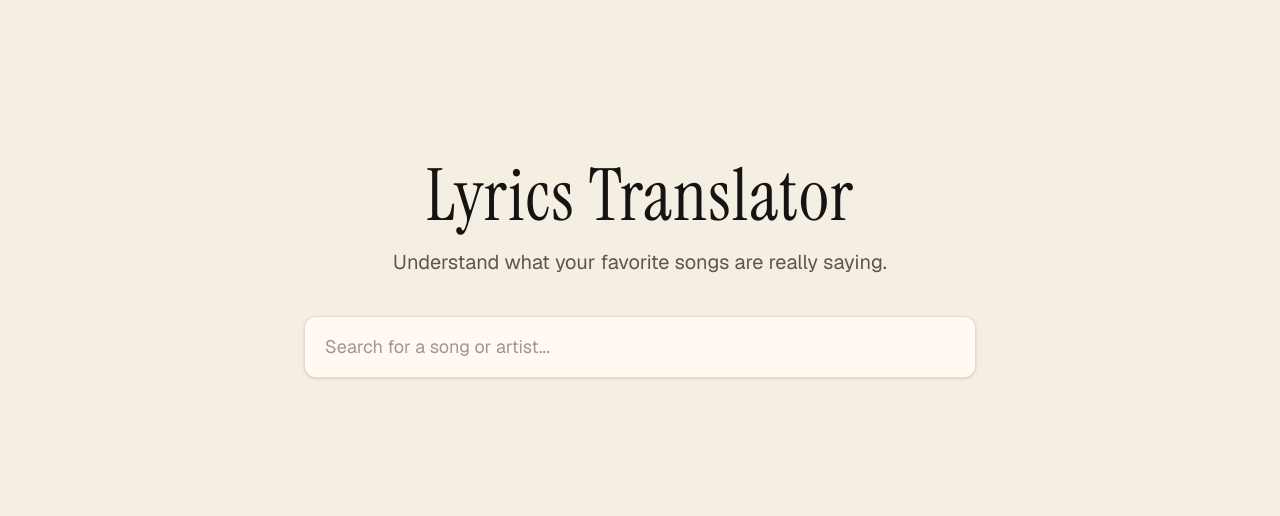
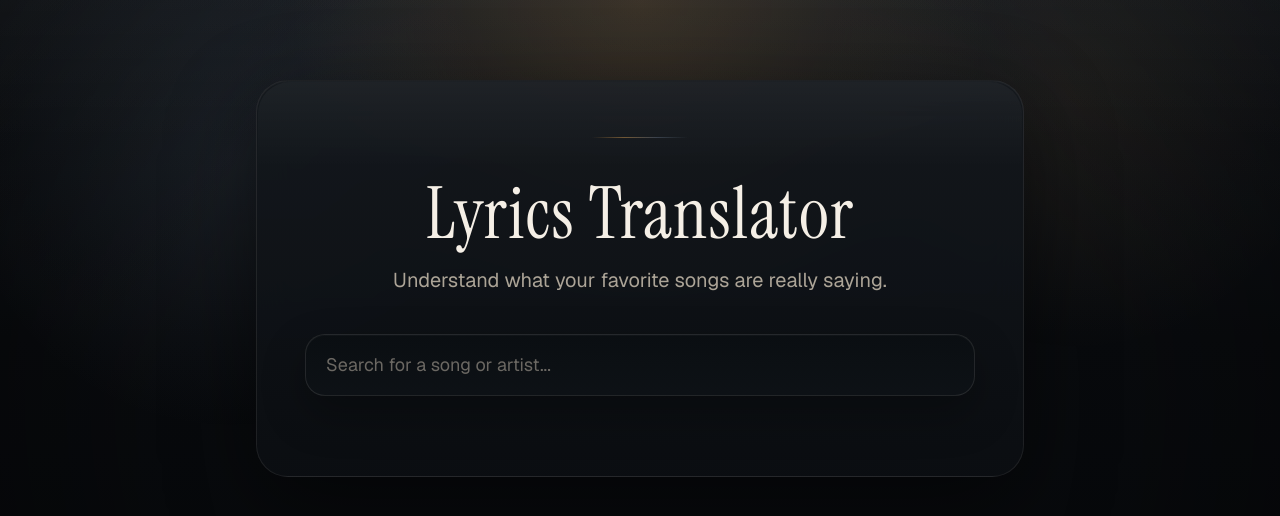
Before and after one commit to nitinm21/lyrics_translator, a Next.js app: page / in a window 1280 px wide. Shown: the top 516 px of the page. Built offline with nearby package versions, Linux system fonts and the light colour scheme.

Commit message:
dark mode

```diff
--- a/app/globals.css
+++ b/app/globals.css
@@ -1,16 +1,20 @@
 @import "tailwindcss";
 
 @theme {
-  --color-background: #F4EEE3;
-  --color-surface: #FFF9F1;
-  --color-primary: #161412;
-  --color-secondary: #5E564E;
-  --color-accent-1: #C65A1E;
-  --color-accent-2: #1F4E8C;
-  --color-divider: rgba(22, 20, 18, 0.12);
+  --color-background: #090b0e;
+  --color-surface: #14181d;
+  --color-primary: #f5efe6;
+  --color-secondary: #aca497;
+  --color-accent-1: #d69a4b;
+  --color-accent-2: #93a9c7;
+  --color-divider: rgba(245, 239, 230, 0.1);
 
   --font-sans: "Geist", system-ui, sans-serif;
   --font-serif: "Instrument Serif", Georgia, serif;
+}
+
+:root {
+  color-scheme: dark;
 }
 
 html {
@@ -22,10 +26,126 @@ body {
   font-family: var(--font-sans);
   -webkit-font-smoothing: antialiased;
   -moz-osx-font-smoothing: grayscale;
+  position: relative;
+  isolation: isolate;
+  background:
+    linear-gradient(180deg, rgba(20, 24, 29, 0.96) 0%, rgba(9, 11, 14, 1) 42%, rgba(5, 7, 9, 1) 100%);
+  color: var(--color-primary);
+}
+
+body::before {
+  content: "";
+  position: fixed;
+  inset: 0;
+  z-index: -2;
+  pointer-events: none;
+  background:
+    radial-gradient(circle at top center, rgba(214, 154, 75, 0.18), transparent 34%),
+    radial-gradient(circle at 18% 20%, rgba(147, 169, 199, 0.09), transparent 22%),
+    radial-gradient(circle at 84% 12%, rgba(214, 154, 75, 0.07), transparent 20%);
+}
+
+body::after {
+  content: "";
+  position: fixed;
+  inset: 0;
+  z-index: -1;
+  pointer-events: none;
+  background:
+    linear-gradient(180deg, rgba(255, 255, 255, 0.025), transparent 18%),
+    radial-gradient(circle at center, transparent 58%, rgba(0, 0, 0, 0.36) 100%);
 }
 
 h1, h2, h3, h4, h5, h6 {
   font-family: var(--font-serif);
+}
+
+::selection {
+  background: rgba(214, 154, 75, 0.28);
+  color: var(--color-primary);
+}
+
+.page-shell {
+  position: relative;
+  overflow: hidden;
+}
+
+.page-shell::before {
+  content: "";
+  position: absolute;
+  inset: 1px;
+  border-radius: inherit;
+  pointer-events: none;
+  background: linear-gradient(180deg, rgba(255, 255, 255, 0.045), rgba(255, 255, 255, 0) 22%);
+}
+
+.room-panel {
+  background: linear-gradient(180deg, rgba(20, 24, 29, 0.92), rgba(11, 14, 18, 0.96));
+  border: 1px solid rgba(245, 239, 230, 0.08);
+  box-shadow:
+    0 28px 90px rgba(0, 0, 0, 0.46),
+    inset 0 1px 0 rgba(255, 255, 255, 0.035);
+  backdrop-filter: blur(18px);
+}
+
+.room-card {
+  background: linear-gradient(180deg, rgba(23, 28, 34, 0.96), rgba(16, 19, 24, 0.96));
+  border: 1px solid rgba(245, 239, 230, 0.08);
+  box-shadow:
+    0 18px 44px rgba(0, 0, 0, 0.28),
+    inset 0 1px 0 rgba(255, 255, 255, 0.025);
+}
+
+.room-card-interactive {
+  transition:
+    transform 160ms ease,
+    border-color 160ms ease,
+    box-shadow 160ms ease,
+    background 160ms ease;
+}
+
+.room-card-interactive:hover {
+  transform: translateY(-1px);
+  border-color: rgba(214, 154, 75, 0.24);
+  background: linear-gradient(180deg, rgba(25, 30, 36, 0.98), rgba(17, 21, 26, 0.98));
+  box-shadow:
+    0 24px 54px rgba(0, 0, 0, 0.34),
+    0 0 0 1px rgba(214, 154, 75, 0.08);
+}
+
+.room-input {
+  background: linear-gradient(180deg, rgba(11, 14, 18, 0.94), rgba(14, 18, 22, 0.94));
+  border: 1px solid rgba(245, 239, 230, 0.1);
+  box-shadow:
+    inset 0 1px 0 rgba(255, 255, 255, 0.025),
+    0 18px 44px rgba(0, 0, 0, 0.28);
+}
+
+.room-input:focus {
+  border-color: rgba(214, 154, 75, 0.34);
+  box-shadow:
+    inset 0 1px 0 rgba(255, 255, 255, 0.03),
+    0 0 0 4px rgba(214, 154, 75, 0.12),
+    0 22px 48px rgba(0, 0, 0, 0.32);
+}
+
+.room-dropdown {
+  background: linear-gradient(180deg, rgba(21, 25, 30, 0.96), rgba(13, 16, 20, 0.98));
+  border: 1px solid rgba(245, 239, 230, 0.08);
+  box-shadow:
+    0 30px 72px rgba(0, 0, 0, 0.42),
+    inset 0 1px 0 rgba(255, 255, 255, 0.03);
+  backdrop-filter: blur(18px);
+}
+
+.ambient-rule {
+  background: linear-gradient(
+    90deg,
+    transparent,
+    rgba(214, 154, 75, 0.48),
+    rgba(147, 169, 199, 0.28),
+    transparent
+  );
 }
 
 @keyframes fade-in-up {
@@ -56,9 +176,9 @@ h1, h2, h3, h4, h5, h6 {
 .animate-shimmer {
   background: linear-gradient(
     90deg,
-    rgba(22, 20, 18, 0.06) 0%,
-    rgba(22, 20, 18, 0.12) 40%,
-    rgba(22, 20, 18, 0.06) 80%
+    rgba(245, 239, 230, 0.04) 0%,
+    rgba(245, 239, 230, 0.11) 40%,
+    rgba(245, 239, 230, 0.04) 80%
   );
   background-size: 200% 100%;
   animation: shimmer 1.8s ease-in-out infinite;
@@ -150,3 +270,14 @@ h1, h2, h3, h4, h5, h6 {
 .animate-loading-rail {
   animation: loading-rail 1.6s ease-in-out infinite;
 }
+
+@media (prefers-reduced-motion: reduce) {
+  *,
+  *::before,
+  *::after {
+    animation-duration: 0.01ms !important;
+    animation-iteration-count: 1 !important;
+    transition-duration: 0.01ms !important;
+    scroll-behavior: auto !important;
+  }
+}
--- a/app/page.tsx
+++ b/app/page.tsx
@@ -2,8 +2,10 @@ import { SearchShell } from "@/components/search/search-shell";
 
 export default function HomePage() {
   return (
-    <main className="flex min-h-screen flex-col items-center px-4 pt-16 pb-12 sm:px-6 sm:pt-24 sm:pb-16 md:pt-40">
-      <div className="w-full max-w-2xl text-center">
+    <main className="flex min-h-screen flex-col items-center px-4 py-10 sm:px-6 sm:py-14 md:py-20">
+      <div className="page-shell room-panel w-full max-w-3xl rounded-[32px] px-5 py-8 sm:px-8 sm:py-12 md:px-12 md:py-14">
+        <div className="mx-auto mb-8 h-px w-24 ambient-rule sm:mb-10" />
+        <div className="mx-auto w-full max-w-2xl text-center">
           <h1 className="font-serif text-4xl font-normal tracking-[0.02em] text-primary sm:text-5xl md:text-7xl">
             Lyrics Translator
           </h1>
@@ -14,6 +16,7 @@ export default function HomePage() {
             <SearchShell />
           </div>
         </div>
+      </div>
     </main>
   );
 }
--- a/components/search/recent-searches.tsx
+++ b/components/search/recent-searches.tsx
@@ -12,16 +12,16 @@ export function RecentSearches({ searches, onSelect }: Props) {
   if (searches.length === 0) return null;
 
   return (
-    <div className="absolute top-full right-0 left-0 z-20 mt-3 overflow-hidden rounded-2xl border border-divider bg-surface/98 shadow-[0_20px_60px_rgba(22,20,18,0.08)] backdrop-blur-sm">
+    <div className="room-dropdown absolute top-full right-0 left-0 z-20 mt-3 overflow-hidden rounded-[24px]">
       <ul className="p-2 sm:p-3">
         {searches.map((search) => (
           <li key={search.songId}>
             <Link
               href={`/song/${search.songId}`}
               onClick={onSelect}
-              className="flex items-center gap-3 rounded-xl px-3 py-3 text-left transition-colors hover:bg-background/80"
+              className="flex items-center gap-3 rounded-[18px] px-3 py-3 text-left transition-colors hover:bg-white/[0.04]"
             >
-              <span className="flex h-9 w-9 shrink-0 items-center justify-center rounded-full bg-background text-secondary">
+              <span className="flex h-9 w-9 shrink-0 items-center justify-center rounded-full bg-background/[0.8] text-secondary ring-1 ring-inset ring-white/[0.06]">
                 <HistoryIcon />
               </span>
               <span className="min-w-0 flex-1 text-left">
--- a/components/search/search-results.tsx
+++ b/components/search/search-results.tsx
@@ -23,7 +23,7 @@ export function SearchResults({
 
   if (error) {
     return (
-      <div className="rounded-xl border border-accent-1/20 bg-surface px-5 py-4 text-sm text-accent-1">
+      <div className="room-card rounded-[22px] px-5 py-4 text-sm text-accent-1">
         {error}
       </div>
     );
@@ -51,7 +51,7 @@ export function SearchResults({
           <Link
             href={`/song/${result.songId}`}
             onClick={() => onResultSelect?.(result)}
-            className="flex items-center gap-3 rounded-xl border border-divider bg-surface px-3 py-3 transition-all hover:shadow-md hover:border-accent-1/20 active:scale-[0.99] sm:gap-4 sm:px-4"
+            className="room-card room-card-interactive flex items-center gap-3 rounded-[22px] px-3 py-3 active:scale-[0.99] sm:gap-4 sm:px-4"
           >
             {result.albumArtUrl ? (
               <Image
@@ -85,7 +85,7 @@ function SearchSkeletons() {
       {Array.from({ length: 5 }).map((_, i) => (
         <li
           key={i}
-          className="flex items-center gap-3 rounded-xl border border-divider bg-surface px-3 py-3 sm:gap-4 sm:px-4"
+          className="room-card flex items-center gap-3 rounded-[22px] px-3 py-3 sm:gap-4 sm:px-4"
         >
           <div className="h-14 w-14 shrink-0 animate-pulse rounded-lg bg-divider" />
           <div className="flex-1 space-y-2">
--- a/components/search/search-shell.tsx
+++ b/components/search/search-shell.tsx
@@ -119,7 +119,7 @@ export function SearchShell() {
             }
           }}
           placeholder="Search for a song or artist..."
-          className="w-full rounded-xl border border-divider bg-surface px-4 py-3.5 text-base text-primary placeholder:text-secondary/60 shadow-sm transition-shadow focus:outline-none focus:ring-2 focus:ring-accent-1/30 sm:px-5 sm:py-4 sm:text-lg"
+          className="room-input w-full rounded-[20px] px-4 py-3.5 text-base text-primary placeholder:text-secondary/60 transition-shadow focus:outline-none sm:px-5 sm:py-4 sm:text-lg"
         />
         {showRecentSearches ? (
           <RecentSearches
--- a/components/song/song-hero.tsx
+++ b/components/song/song-hero.tsx
@@ -58,7 +58,7 @@ function TranslationBadge({
 }) {
   if (isEnglish) {
     return (
-      <span className="inline-flex items-center rounded-full bg-primary/5 px-2.5 py-0.5 text-[11px] font-medium text-secondary sm:px-3 sm:py-1 sm:text-xs">
+      <span className="inline-flex items-center rounded-full bg-primary/[0.06] px-2.5 py-0.5 text-[11px] font-medium text-secondary ring-1 ring-inset ring-white/[0.08] sm:px-3 sm:py-1 sm:text-xs">
         Original English lyrics
       </span>
     );
@@ -69,7 +69,7 @@ function TranslationBadge({
   switch (state.state) {
     case "pending":
       return (
-        <span className="inline-flex items-center gap-2 rounded-full bg-accent-1/10 px-2.5 py-0.5 text-[11px] font-medium text-accent-1 sm:px-3 sm:py-1 sm:text-xs">
+        <span className="inline-flex items-center gap-2 rounded-full bg-accent-1/[0.12] px-2.5 py-0.5 text-[11px] font-medium text-accent-1 ring-1 ring-inset ring-accent-1/20 sm:px-3 sm:py-1 sm:text-xs">
           <span className="inline-flex h-3 items-end gap-0.5 text-accent-1/80" aria-hidden="true">
             <span className="animate-wait-bar h-1.5 w-0.5 rounded-full bg-current" />
             <span
@@ -88,7 +88,7 @@ function TranslationBadge({
       return null;
     case "error":
       return (
-        <span className="inline-flex items-center rounded-full bg-red-800/10 px-2.5 py-0.5 text-[11px] font-medium text-red-800 sm:px-3 sm:py-1 sm:text-xs">
+        <span className="inline-flex items-center rounded-full bg-red-400/10 px-2.5 py-0.5 text-[11px] font-medium text-red-200 ring-1 ring-inset ring-red-400/20 sm:px-3 sm:py-1 sm:text-xs">
           Translation failed
         </span>
       );
--- a/components/song/translation-loading-state.tsx
+++ b/components/song/translation-loading-state.tsx
@@ -43,19 +43,19 @@ export function TranslationLoadingState() {
       aria-live="polite"
       aria-atomic="true"
     >
-      <div className="rounded-2xl border border-divider/60 bg-surface/50 px-4 py-4 sm:px-5 sm:py-5">
+      <div className="room-card rounded-[24px] px-4 py-4 sm:px-5 sm:py-5">
         <div className="overflow-hidden rounded-full bg-divider/70">
           <div
             className="relative h-1 rounded-full bg-accent-1 transition-[width] duration-700 ease-out"
             style={{ width: progressWidth }}
           >
-            <span className="animate-loading-rail absolute inset-y-0 right-0 w-14 rounded-full bg-white/45" />
+            <span className="animate-loading-rail absolute inset-y-0 right-0 w-14 rounded-full bg-primary/[0.35]" />
           </div>
         </div>
 
         <div className="relative mt-8 min-h-[7.5rem] text-center sm:min-h-[8.5rem]">
           <div key={stageKey} className="animate-stage-fade flex flex-col items-center">
-            <div className="flex h-14 w-14 items-center justify-center rounded-2xl border border-accent-1/20 bg-accent-1/10 text-accent-1 sm:h-16 sm:w-16">
+            <div className="flex h-14 w-14 items-center justify-center rounded-2xl border border-accent-1/20 bg-accent-1/[0.12] text-accent-1 shadow-[0_10px_30px_rgba(214,154,75,0.12)] sm:h-16 sm:w-16">
               <CurrentIcon className="h-7 w-7 sm:h-8 sm:w-8" />
             </div>
             <p className="mt-4 text-xl font-semibold tracking-[-0.02em] text-primary sm:text-2xl">
```
Also changed, not shown: app/song/[songId]/page.tsx (+6 -4 lines). Lines whose indentation alone changed are shown as unchanged.
